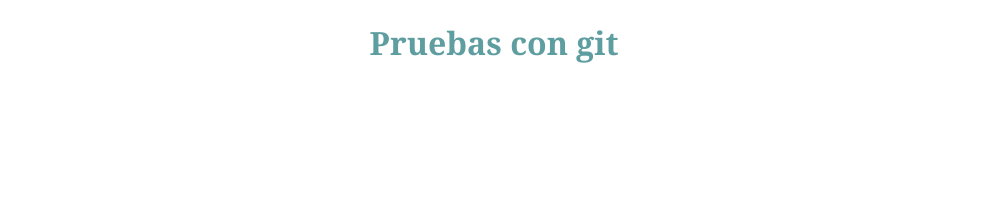
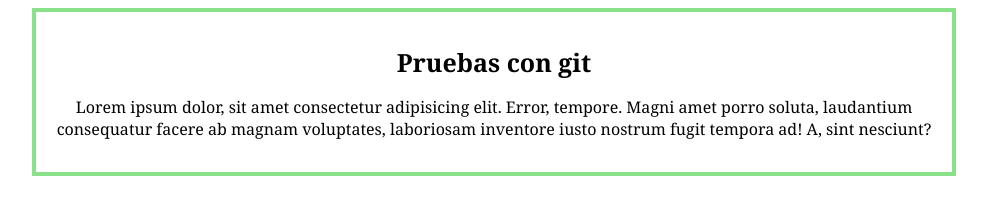
Before and after one commit to RicardoVargasSagrero/Git_course, a plain HTML site: page index.html in a window 1280 px wide. Shown: the whole page, without its empty margins (146-1133 px from the left). Drawn offline with Linux system fonts and the light colour scheme.

Commit message:
Creación de cabezara en index, commit al master del blogpost

```diff
--- a/index.html
+++ b/index.html
@@ -7,6 +7,12 @@
     <link rel="stylesheet" href="./style.css">
 </head>
 <body>
-    <h1>Pruebas con git</h1>
+    <div id="container">
+        <div id="post">
+            <h1>Pruebas con git</h1>
+            <p>Lorem ipsum dolor, sit amet consectetur adipisicing elit. Error, tempore. Magni amet porro soluta, laudantium consequatur facere ab magnam voluptates, laboriosam inventore iusto nostrum fugit tempora ad! A, sint nesciunt?</p>
+        </div>
+    </div>
+
 </body>
 </html>
--- a/style.css
+++ b/style.css
@@ -1,5 +1,16 @@
 body{
     text-align: center;
     font-family: Georgia, 'Times New Roman', Times, serif;
-    color: cadetblue;
+    color: black;
+    font-size: 16px;
 }
+#container{
+    width: 70%;
+    padding: 1em;
+    text-align: center;
+    border: 4px solid #7d7d;
+    margin: 0 auto;
+}
+#container h1{
+    font-size: 25px;
+}
```
Also changed, not shown: text.txt.
